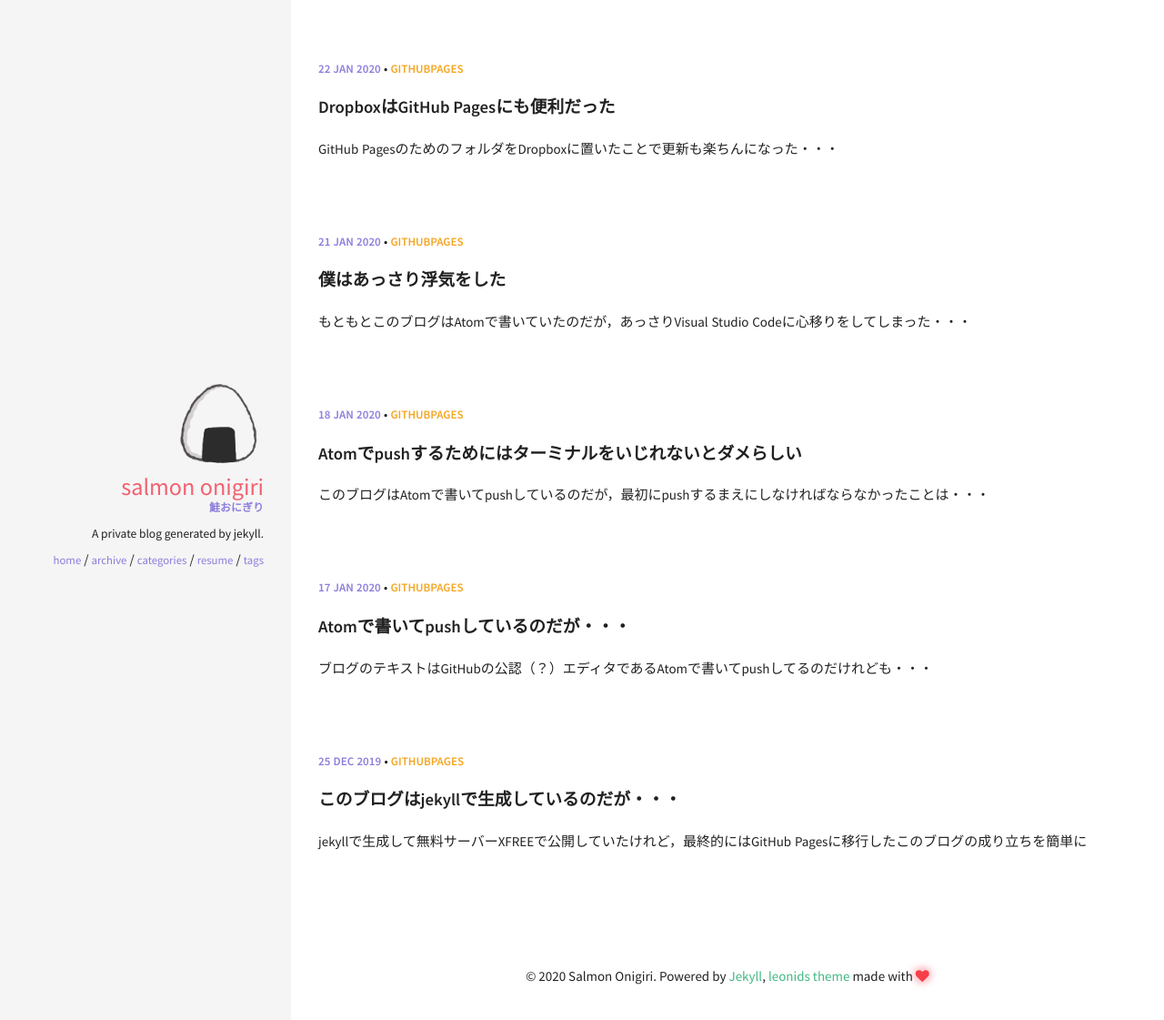
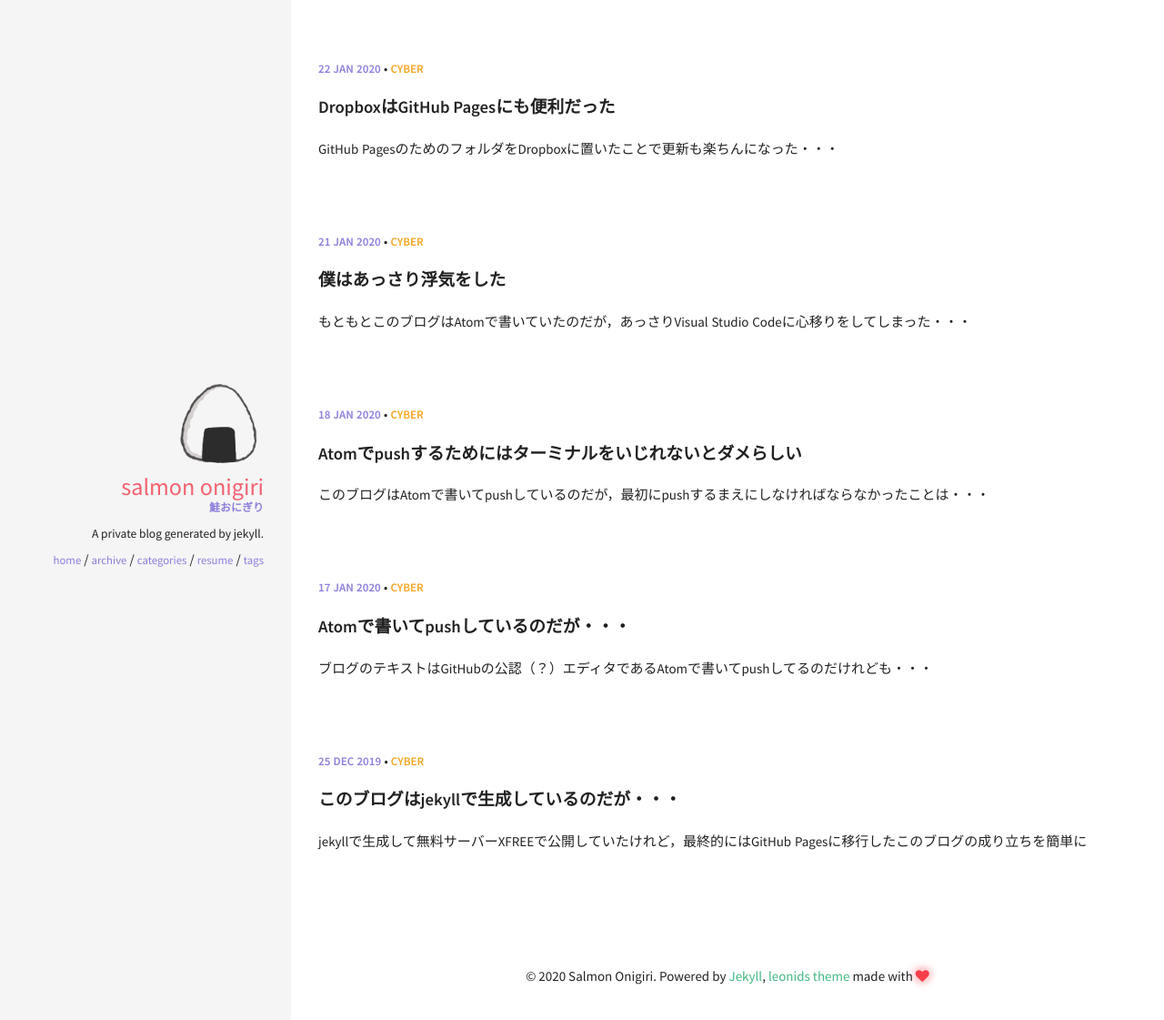
Before and after one commit to Salmon-Onigiri/Blog, a Jekyll site: the page built from index.html, in a window 1280 px wide. Shown: the top 1121 px of the page at 91% size. Built offline with Jekyll 4.4.1, drawn with Linux system fonts in a browser that asks for light colours.

Commit message:
categories and tags changed

```diff
--- a/_posts/2019-12-25-this-blog.markdown
+++ b/_posts/2019-12-25-this-blog.markdown
@@ -3,8 +3,8 @@
 title:  "このブログはjekyllで生成しているのだが・・・"
 date:   2019-12-25 13:00:00 +0900
 excerpt: "jekyllで生成して無料サーバーXFREEで公開していたけれど，最終的にはGitHub Pagesに移行したこのブログの成り立ちを簡単に"
-categories: [GitHubPages]
-tag: [technical]
+categories: [Cyber]
+tag: [GitHubPages]
 comments: true
 ---
 ### このブログは[**jekyll**][jl]{:target="_blank"}を使って生成して[**XFREE**][xf]{:target="_blank"}にアップして公開していた
--- a/_posts/2020-01-17-user-configs.markdown
+++ b/_posts/2020-01-17-user-configs.markdown
@@ -3,8 +3,8 @@
 title:  "Atomで書いてpushしているのだが・・・"
 date:   2020-01-17 13:00:00 +0900
 excerpt: "ブログのテキストはGitHubの公認（？）エディタであるAtomで書いてpushしてるのだけれども・・・"
-categories: [GitHubPages]
-tag: [technical]
+categories: [Cyber]
+tag: [GitHubPages]
 comments: true
 ---
 ### GitHub Pagesのためのエディタを選んだ時のメモ
--- a/_posts/2020-01-18-terminal-atom.md
+++ b/_posts/2020-01-18-terminal-atom.md
@@ -3,8 +3,8 @@
 title:  "Atomでpushするためにはターミナルをいじれないとダメらしい"
 date:   2020-01-18 13:00:00 +0900
 excerpt: "このブログはAtomで書いてpushしているのだが，最初にpushするまえにしなければならなかったことは・・・"
-categories: [GitHubPages]
-tag: [technical]
+categories: [Cyber]
+tag: [GitHubPages]
 comments: true
 ---
 ### AtomでGitHubにpushできなかった時のメモ
--- a/_posts/2020-01-21-changed-editor.md
+++ b/_posts/2020-01-21-changed-editor.md
@@ -3,8 +3,8 @@
 title:  "僕はあっさり浮気をした"
 date:   2020-01-21 11:00:00 +0900
 excerpt: "もともとこのブログはAtomで書いていたのだが，あっさりVisual Studio Codeに心移りをしてしまった・・・"
-categories: [GitHubPages]
-tag: [technical]
+categories: [Cyber]
+tag: [GitHubPages]
 comments: true
 ---
 ### AtomからVisual Studio Codeに心移りした時のメモ
--- a/_posts/2020-01-22-usig-dropbox.md
+++ b/_posts/2020-01-22-usig-dropbox.md
@@ -3,8 +3,8 @@
 title:  "DropboxはGitHub Pagesにも便利だった"
 date:   2020-01-22 11:00:00 +0900
 excerpt: "GitHub PagesのためのフォルダをDropboxに置いたことで更新も楽ちんになった・・・"
-categories: [GitHubPages]
-tag: [technical]
+categories: [Cyber]
+tag: [GitHubPages]
 comments: true
 ---
 ### GitHub PagesのためのフォルダをDropboxに置いたら楽だった
```
Also changed, not shown: 1 other file.
